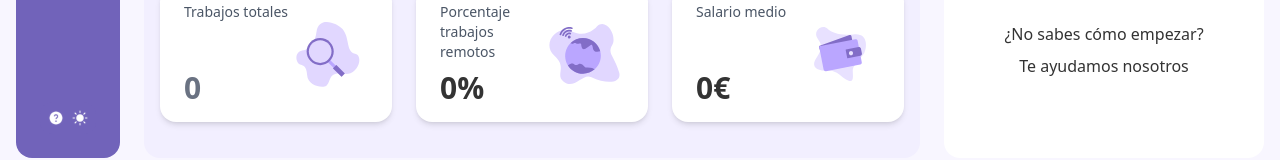
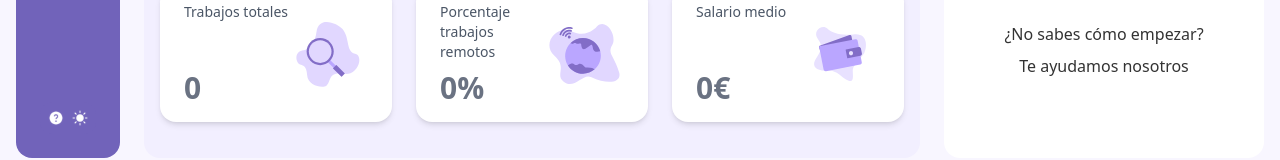
Before and after one commit to JaumeEsquerdo/dashboard-findJob, a Next.js app in the folder job-dashboard/: page / in a window 1280 px wide. Shown: the part 626-786 px from the top of the page. Built offline with nearby package versions, Linux system fonts and the light colour scheme; no server answers.

Commit message:
Update Kpis.tsx

```diff
--- a/job-dashboard/src/components/Kpis.tsx
+++ b/job-dashboard/src/components/Kpis.tsx
@@ -24,16 +24,14 @@ export const Kpis = ({ totalJobs, remotePercentage, avgSalary, variants }: Props
             <div className="flex justify-between bg-whiteSpecial py-4 px-4 rounded-2xl shadow-md lg:px-6">
                 <div className="flex flex-col justify-between">
                     <p className="text-sm text-gray-600">Porcentaje trabajos remotos</p>
-                    <h3 className="text-3xl font-semibold text-textColor mt-2">{!isNaN(remotePercentage) && remotePercentage !== null
-                        ? remotePercentage + "%"
-                        : <span className="text-gray-500">0%</span>}</h3>
+                    <h3 className="text-3xl font-semibold text-textColor mt-2">{remotePercentage ? remotePercentage + "%" : <span className="text-gray-500">0%</span>}</h3>
                 </div>
                 <Image src="/icono-remoto.svg" alt="icono búsqueda trabajo" width={80} height={80} />
             </div>
             <div className="flex justify-between bg-whiteSpecial py-4 px-4 rounded-2xl shadow-md lg:px-6">
                 <div className="flex flex-col justify-between">
                     <p className="text-sm text-gray-600">Salario medio</p>
-                    <h3 className="text-3xl font-semibold text-textColor mt-2">  {!isNaN(avgSalary) && avgSalary !== null ? avgSalary.toLocaleString() + "€" : <span className="text-gray-500">0€</span>}
+                    <h3 className="text-3xl font-semibold text-textColor mt-2">{avgSalary ? avgSalary.toLocaleString() + "€" : <span className="text-gray-500">0€</span>}
                     </h3>
                 </div>
                 <Image src="/icono-salario.svg" alt="icono búsqueda trabajo" width={80} height={80} />
```
